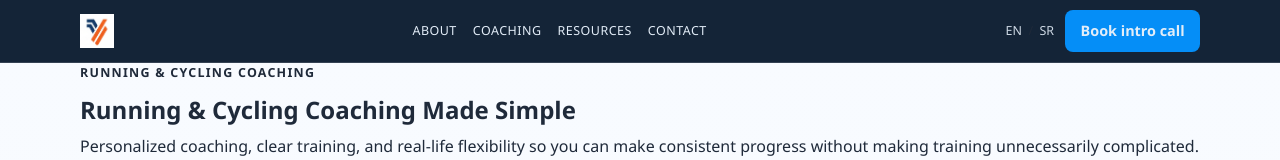
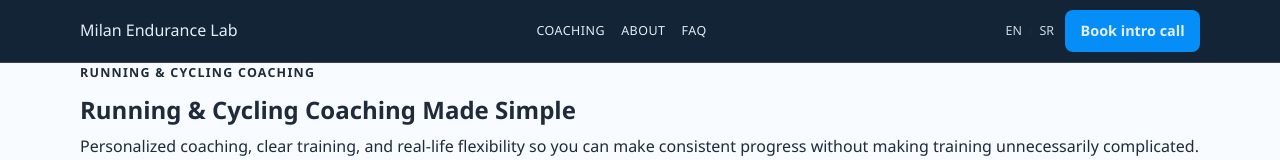
Before and after one commit to mkmilan/coach-website, a Next.js app: page /en in a window 1280 px wide. Shown: the top 160 px of the page. Built offline with nearby package versions, Linux system fonts and the light colour scheme.

Commit message:
Simplify header navigation for coaching homepage

```diff
--- a/src/components/SiteHeader.js
+++ b/src/components/SiteHeader.js
@@ -5,14 +5,10 @@ import { usePathname } from "next/navigation";
 import { useState } from "react";
 import { localeHref } from "@/i18n/t";
 
-const CALENDLY_URL = "https://calendly.com/milanendurancelab/30min";
-
 function swapLocale(pathname, currentLocale, targetLocale) {
   if (!pathname) return `/${targetLocale}`;
   const prefix = `/${currentLocale}`;
-	if (pathname.startsWith(prefix)) {
-		return pathname.replace(prefix, `/${targetLocale}`);
-	}
+  if (pathname.startsWith(prefix)) return pathname.replace(prefix, `/${targetLocale}`);
   return `/${targetLocale}`;
 }
 
@@ -20,10 +16,9 @@ export default function SiteHeader({ locale, dict }) {
   const pathname = usePathname();
   const [menuOpen, setMenuOpen] = useState(false);
   const navLinks = [
+    { href: localeHref(locale, "") + "#pricing", label: dict.common.coaching },
     { href: localeHref(locale, "") + "#about", label: dict.common.about },
-		{ href: localeHref(locale, "") + "#coaching", label: dict.common.coaching },
-		{ href: localeHref(locale, "resources"), label: dict.common.resources },
-		{ href: localeHref(locale, "contact"), label: dict.common.contact },
+    { href: localeHref(locale, "") + "#faq", label: "FAQ" }
   ];
 
   function closeMenu() {
@@ -33,15 +28,13 @@ export default function SiteHeader({ locale, dict }) {
   return (
     <header className="site-header">
       <div className="container site-header__inner">
-				<Link href={localeHref(locale, "")} className="logo" onClick={closeMenu}>
-					<img src="/logosmall.jpg" alt="Milan Endurance logo" />
+        <Link href={localeHref(locale, "")} className="logo logo--wordmark" onClick={closeMenu}>
+          Milan Endurance Lab
         </Link>
 
         <nav aria-label="Main navigation" className="nav">
           {navLinks.map((link) => (
-						<Link key={link.href} href={link.href}>
-							{link.label}
-						</Link>
+            <Link key={link.href} href={link.href}>{link.label}</Link>
           ))}
         </nav>
 
@@ -51,9 +44,9 @@ export default function SiteHeader({ locale, dict }) {
             <span>/</span>
             <Link href={swapLocale(pathname, locale, "sr")}>SR</Link>
           </div>
-					<a className="btn btn--primary btn--small" href={CALENDLY_URL} target="_blank" rel="noreferrer">
+          <Link className="btn btn--primary btn--small" href={localeHref(locale, "") + "#intake"}>
             {dict.common.bookCall}
-					</a>
+          </Link>
           <button
             type="button"
             className="menu-toggle"
@@ -62,22 +55,19 @@ export default function SiteHeader({ locale, dict }) {
             aria-label="Open menu"
             onClick={() => setMenuOpen((prev) => !prev)}
           >
-						<span />
-						<span />
-						<span />
+            <span /><span /><span />
           </button>
         </div>
       </div>
+
       <div id="mobile-nav" className={`mobile-menu ${menuOpen ? "is-open" : ""}`}>
         <nav aria-label="Mobile navigation" className="mobile-menu__links">
           {navLinks.map((link) => (
-						<Link key={link.href} href={link.href} onClick={closeMenu}>
-							{link.label}
+            <Link key={link.href} href={link.href} onClick={closeMenu}>{link.label}</Link>
+          ))}
+          <Link className="btn btn--primary" href={localeHref(locale, "") + "#intake"} onClick={closeMenu}>
+            {dict.common.bookCall}
           </Link>
-					))}
-					<a className="btn btn--primary" href={CALENDLY_URL} target="_blank" rel="noreferrer" onClick={closeMenu}>
-						{dict.common.bookCall}
-					</a>
         </nav>
       </div>
     </header>
```
Lines whose indentation alone changed are shown as unchanged.
